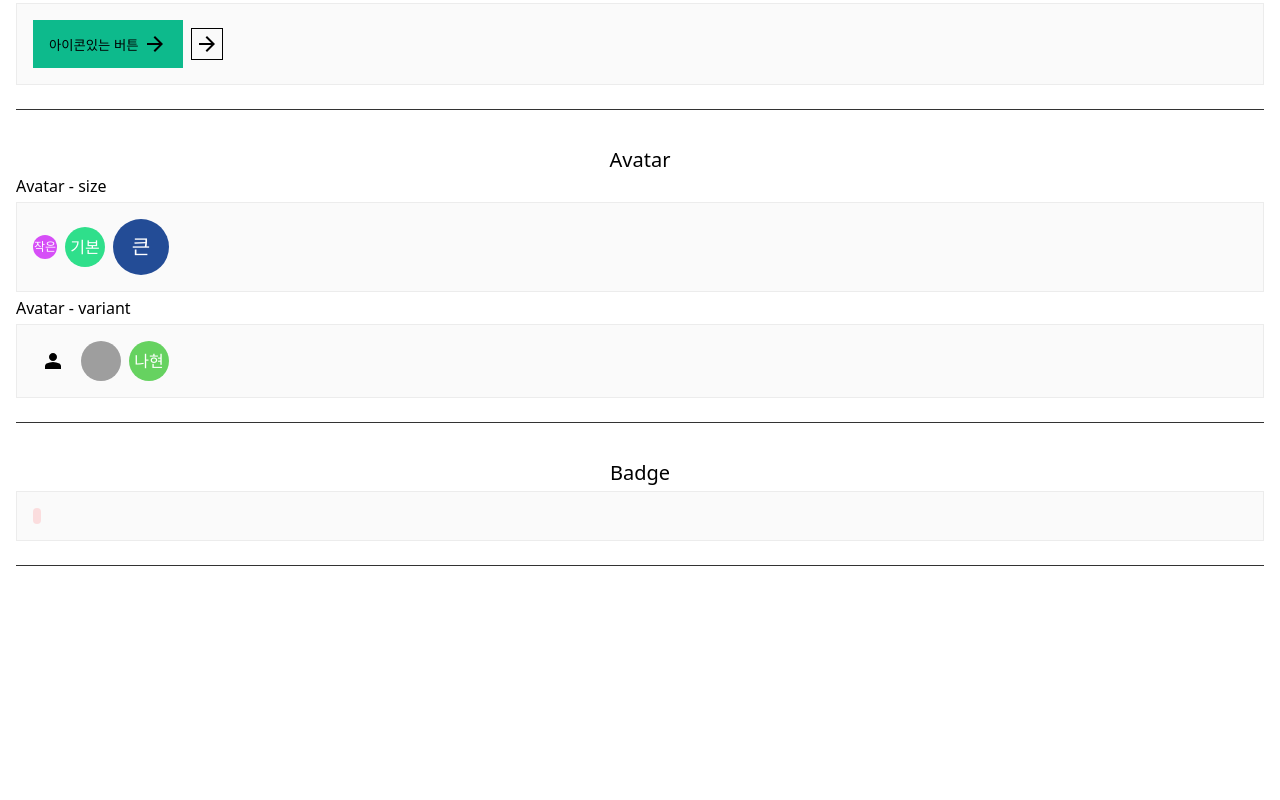
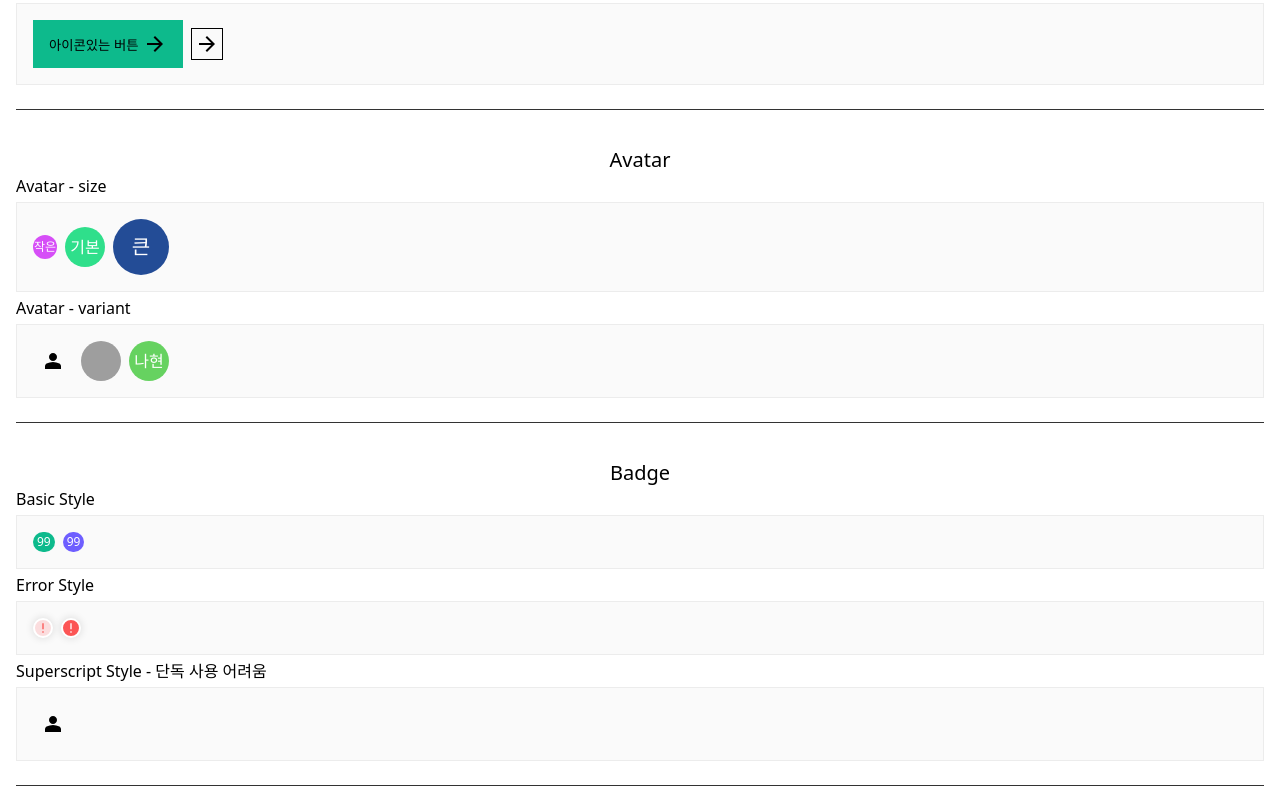
Before and after one commit to shinnh2/myVueComponents, a Vue app: page / in a window 1280 px wide. Shown: the part 543-1343 px from the top of the page. Before the commit the page ends 1125 px from the top, so only its background shows below. Built offline with nearby package versions, Linux system fonts and the light colour scheme; grey boxes are pictures that could not be loaded.

Commit message:
Badge 컴포넌트 스타일 추가, app에 예시 추가

```diff
--- a/src/App.vue
+++ b/src/App.vue
@@ -128,12 +128,42 @@ function clickHandlerWithEvent(event) {
   <!-- Badge -->
   <article>
     <h2>Badge</h2>
+    <h3>Basic Style</h3>
     <section class="nowrap">
-      <Badge #default>
+      <Badge #default>99</Badge>
+      <Badge #default variant="contained">99</Badge>
+    </section>
+    <h3>Error Style</h3>
+    <section class="nowrap">
+      <Badge #default variant="error">
         <svg xmlns="http://www.w3.org/2000/svg" viewBox="0 -960 960 960">
           <path d="M440-400v-360h80v360h-80Zm0 200v-80h80v80h-80Z" />
         </svg>
       </Badge>
+      <Badge #default variant="error-em">
+        <svg xmlns="http://www.w3.org/2000/svg" viewBox="0 -960 960 960">
+          <path d="M440-400v-360h80v360h-80Zm0 200v-80h80v80h-80Z" />
+        </svg>
+      </Badge>
+    </section>
+    <h3>Superscript Style - 단독 사용 어려움</h3>
+    <section class="nowrap">
+      <Badge #superscipt variant="sup">10</Badge>
+      <Avatar>
+        <template #icon>
+          <svg
+            xmlns="http://www.w3.org/2000/svg"
+            height="24px"
+            viewBox="0 -960 960 960"
+            width="24px"
+            fill="#000"
+          >
+            <path
+              d="M480-480q-66 0-113-47t-47-113q0-66 47-113t113-47q66 0 113 47t47 113q0 66-47 113t-113 47ZM160-160v-112q0-34 17.5-62.5T224-378q62-31 126-46.5T480-440q66 0 130 15.5T736-378q29 15 46.5 43.5T800-272v112H160Z"
+            />
+          </svg>
+        </template>
+      </Avatar>
     </section>
   </article>
 </template>
--- a/src/components/badge/Badge.scss
+++ b/src/components/badge/Badge.scss
@@ -1,7 +1,51 @@
 @use "/src/styles/abstracts/variables" as v;
+@use "/src/styles/abstracts/mixins" as m;
+
+@mixin circleBadge() {
+  width: 20px;
+  padding: 0;
+  border-radius: 50%;
+  border: 2px solid #fff;
+  box-sizing: border-box;
+  box-shadow: rgba(0, 0, 0, 0.14) 0px 0px 9px;
+}
 
 .badge {
+  @include m.centerLeftTop();
   padding: 0 4px;
-  border-radius: 4px;
-  background-color: v.$errorColor;
+  height: 20px;
+  border-radius: 12px;
+  background-color: v.$primaryColor;
+  font-size: 12px;
+  color: #fff;
+
+  //variant
+  &--contained {
+    background-color: v.$containedColor;
+  }
+  &--error {
+    @include circleBadge();
+    background-color: v.$errorColor;
+
+    :deep(svg) {
+      width: 16px;
+      height: 16px;
+      fill: v.$errorEmColor;
+    }
+  }
+  &--error-em {
+    @include circleBadge();
+    background-color: v.$errorEmColor;
+
+    :deep(svg) {
+      width: 16px;
+      height: 16px;
+      fill: #fff;
+    }
+  }
+  &--sup {
+    position: absolute;
+    left: 0;
+    top: 0;
+  }
 }
--- a/src/components/badge/Badge.vue
+++ b/src/components/badge/Badge.vue
@@ -17,7 +17,7 @@ const rawProps = defineProps({
   variant: {
     type: String,
     validator(value, props) {
-      return ["", "error", "error-em", "contained"].includes(value);
+      return ["", "error", "error-em", "contained", "sup"].includes(value);
     },
     default: "",
   },
```
